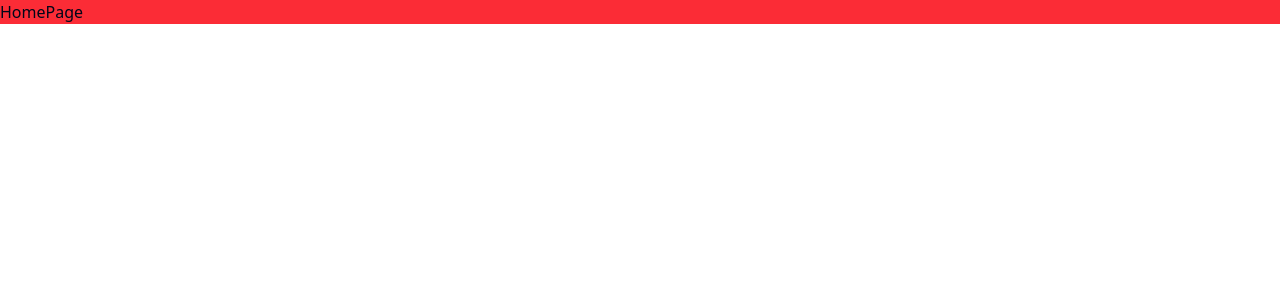
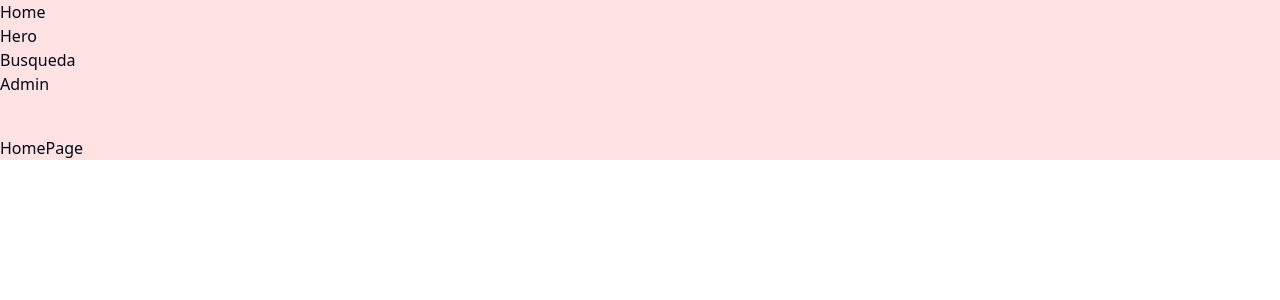
Before and after one commit to MijailDesigns/heroapp, a React (Vite) app: page / in a window 1280 px wide. Shown: the top 300 px of the page. Built offline with nearby package versions, Linux system fonts and the light colour scheme.

Commit message:
lazy load - carga perezosa

```diff
--- a/src/HeroesApp.tsx
+++ b/src/HeroesApp.tsx
@@ -1,10 +1,10 @@
 import { RouterProvider } from "react-router";
-import { router as appRouter } from "./router/app.router";
+import { router } from "./router/app.router";
 
 const HeroesApp = () => {
   return (
     <>
-      <RouterProvider router={appRouter} />
+      <RouterProvider router={router} />
     </>
   );
 };
--- a/src/heroes/layouts/HeroesLayout.tsx
+++ b/src/heroes/layouts/HeroesLayout.tsx
@@ -1,9 +1,26 @@
-import { Outlet } from "react-router";
+import { Link, Outlet } from "react-router";
 
 const HeroesLayout = () => {
   return (
-    <div className="bg-red-500">
-      <Outlet />
+    <div className="bg-red-100">
+      <ul>
+        <li>
+          <Link to="/">Home</Link>
+        </li>
+        <li>
+          <Link to="/heroes/1">Hero</Link>
+        </li>
+        <li>
+          <Link to="/search">Busqueda</Link>
+        </li>
+        <li>
+          <Link to="/admin">Admin</Link>
+        </li>
+      </ul>
+
+      <div className="mt-10">
+        <Outlet />
+      </div>
     </div>
   );
 };
--- a/src/router/app.router.tsx
+++ b/src/router/app.router.tsx
@@ -1,10 +1,17 @@
 import { createBrowserRouter } from "react-router";
 import HomePage from "../heroes/pages/home/HomePage";
 import HeroPage from "@/heroes/pages/hero/HeroPage";
-import SearchPage from "@/heroes/pages/search/SearchPage";
-import AdminPage from "@/admin/pages/AdminPage";
 import HeroesLayout from "@/heroes/layouts/HeroesLayout";
 import AdminLayout from "@/admin/layouts/AdminLayout";
+import { lazy } from "react";
+
+// import SearchPage from "@/heroes/pages/search/SearchPage";
+// import AdminPage from "@/admin/pages/AdminPage";
+
+// con el lazy (lazy load - carga perezosa) se evita que se cargue componente que aun no se van a usar o que no son necesarios aun
+// por ejemplo estando en el home no es necesario que se cargue el Search componente
+const SearchPage = lazy(() => import("@/heroes/pages/search/SearchPage"));
+const AdminPage = lazy(() => import("@/admin/pages/AdminPage"));
 
 export const router = createBrowserRouter([
   {
```
